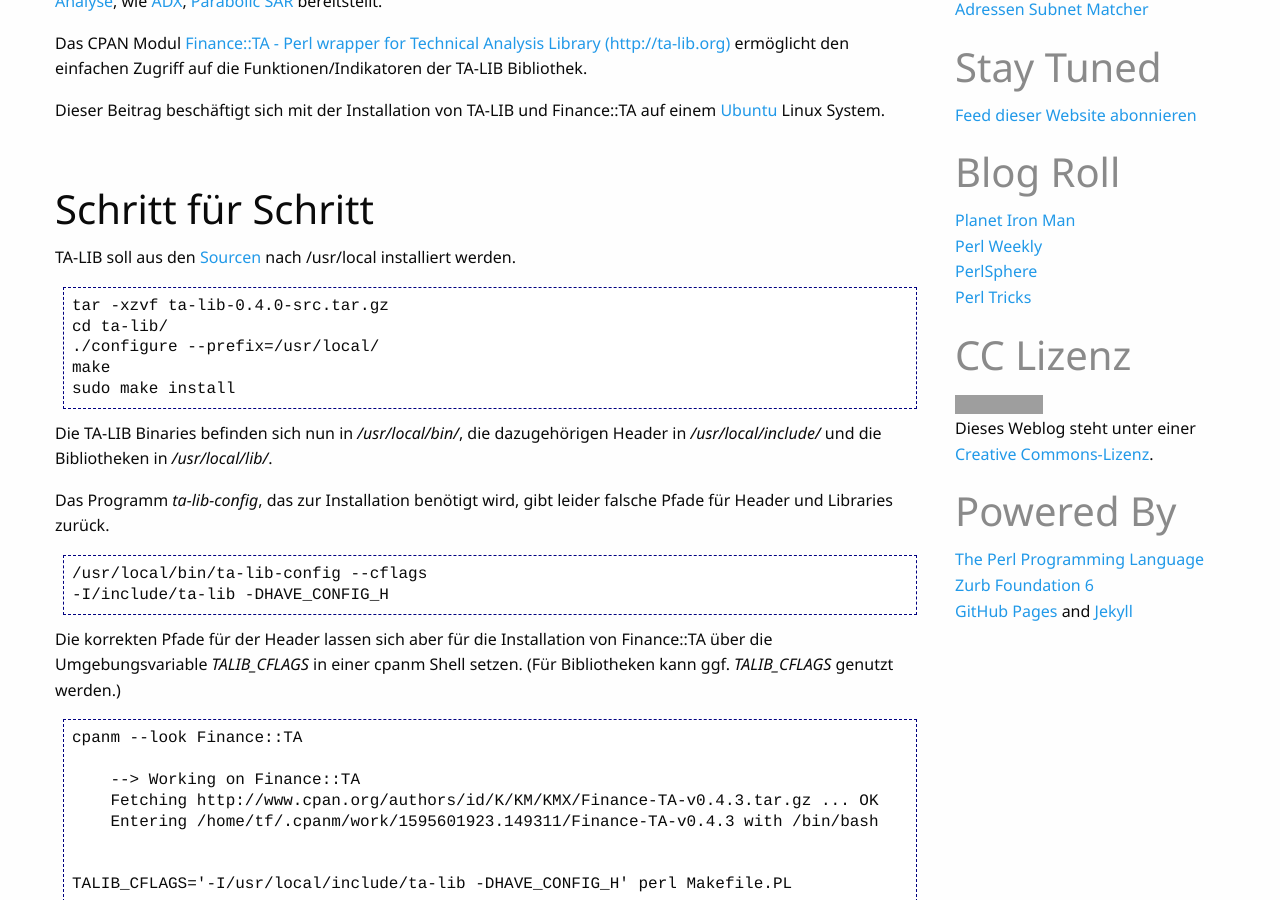
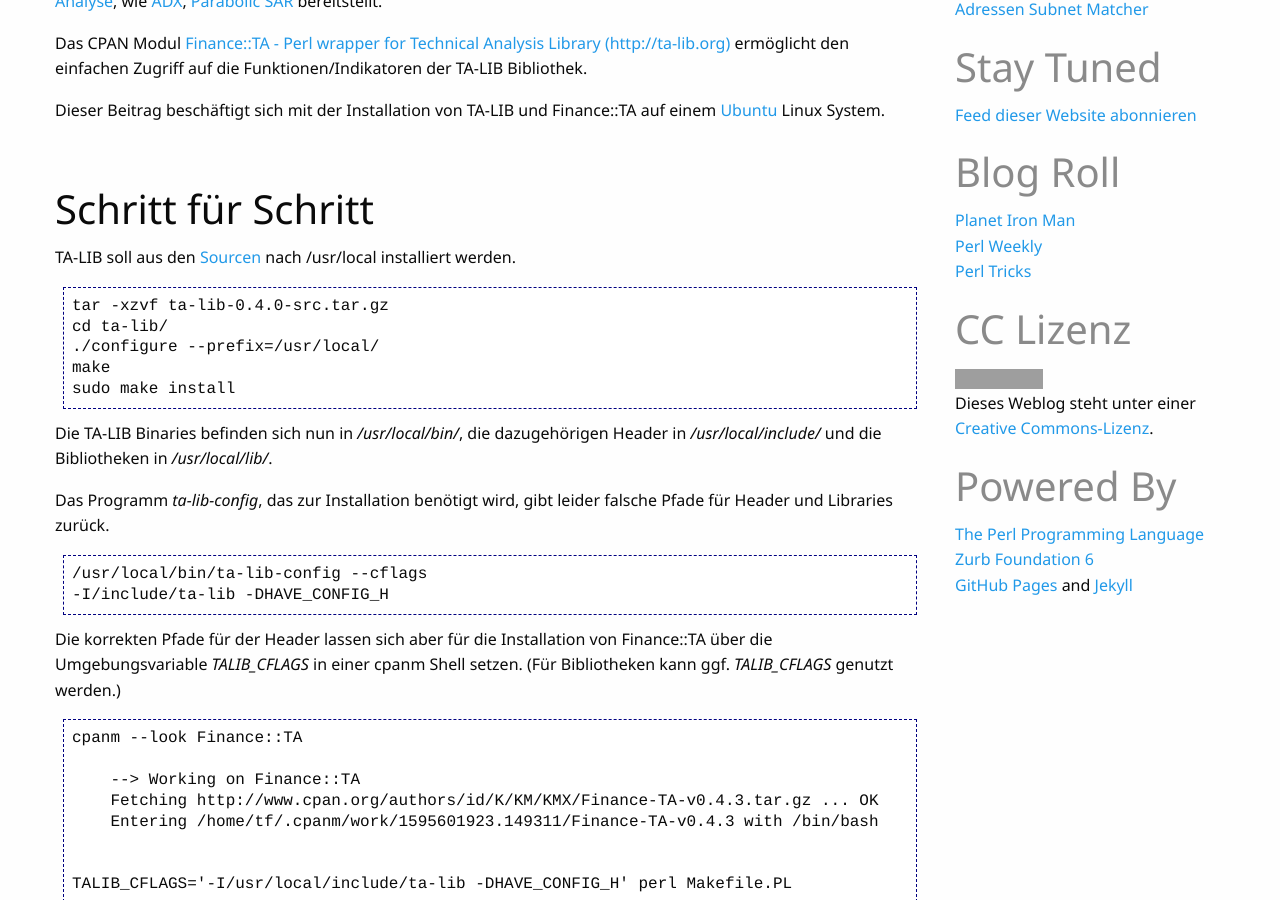
Before and after one commit to perl-howto/perl-howto.github.io, a Jekyll site: the page built from index.html, in a window 1280 px wide and 900 px high, scrolled down 505 px. Built offline with Jekyll 4.4.1, drawn with Linux system fonts in a browser that asks for light colours; grey boxes are pictures that could not be loaded.

Commit message:
Removed PerlSphere

```diff
--- a/_includes/sidebar/blogroll-sidebar.html
+++ b/_includes/sidebar/blogroll-sidebar.html
@@ -3,7 +3,6 @@
         <ul class="no-bullet">
           <li><a href="http://ironman.enlightenedperl.org/">Planet Iron Man</a></li>
           <li><a href="http://perlweekly.com/">Perl Weekly</a></li>
-          <li><a href="http://perlsphere.net/">PerlSphere</a></li>
           <li><a href="http://perltricks.com/">Perl Tricks</a></li>
         </ul>
       </div>
```
